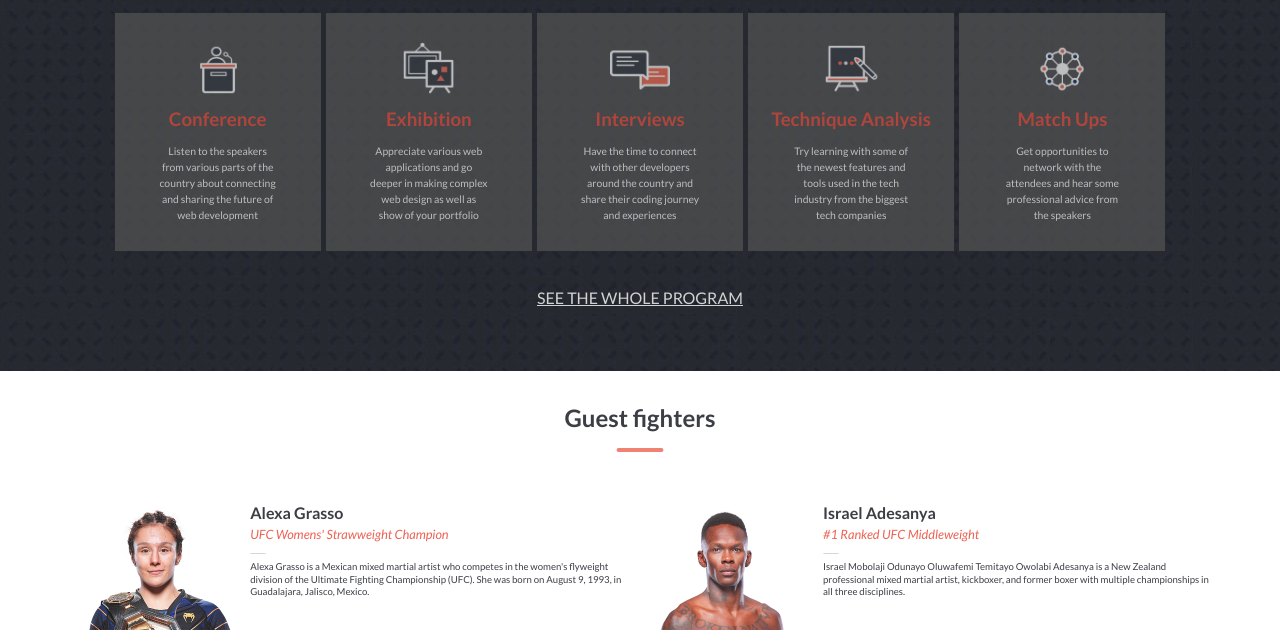
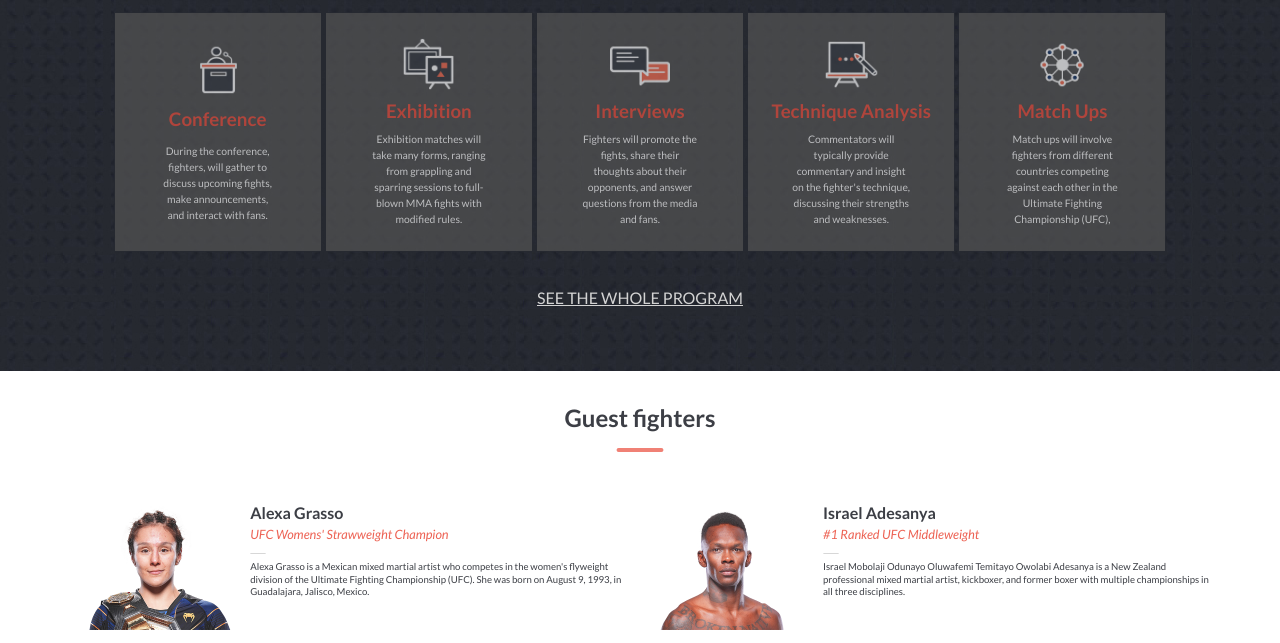
Before and after one commit to francis450/CapStoneProject, a website: page index.html in a window 1280 px wide. Shown: the part 940-1583 px from the top of the page. Drawn offline with Linux system fonts and the light colour scheme; a web font is replaced by a local one.

Commit message:
Update the main program section

```diff
--- a/index.html
+++ b/index.html
@@ -81,8 +81,7 @@
           <h3>Conference</h3>
         </div>
         <div>
-          <p>Listen to the speakers from various parts of the country about connecting and sharing the future of web
-            development</p>
+          <p>During the conference, fighters, will gather to discuss upcoming fights, make announcements, and interact with fans.</p>
         </div>
       </div>
       <div class="cardItem">
@@ -91,8 +90,7 @@
           <h3>Exhibition</h3>
         </div>
         <div>
-          <p>Appreciate various web applications and go deeper in making complex web design as well as show of your
-            portfolio</p>
+          <p>Exhibition matches will take many forms, ranging from grappling and sparring sessions to full-blown MMA fights with modified rules.</p>
         </div>
       </div>
       <div class="cardItem">
@@ -101,8 +99,7 @@
           <h3>Interviews</h3>
         </div>
         <div>
-          <p>Have the time to connect with other developers around the country and share their coding journey and
-            experiences</p>
+          <p>Fighters will promote the fights, share their thoughts about their opponents, and answer questions from the media and fans.</p>
         </div>
       </div>
       <div class="cardItem">
@@ -111,8 +108,7 @@
           <h3>Technique Analysis</h3>
         </div>
         <div>
-          <p>Try learning with some of the newest features and tools used in the tech industry from the biggest tech
-            companies</p>
+          <p>Commentators will typically provide commentary and insight on the fighter's technique, discussing their strengths and weaknesses.</p>
         </div>
       </div>
       <div class="cardItem">
@@ -121,7 +117,7 @@
           <h3>Match Ups</h3>
         </div>
         <div>
-          <p>Get opportunities to network with the attendees and hear some professional advice from the speakers</p>
+          <p>Match ups will involve fighters from different countries competing against each other in the Ultimate Fighting Championship (UFC), </p>
         </div>
       </div>
     </div>
```
